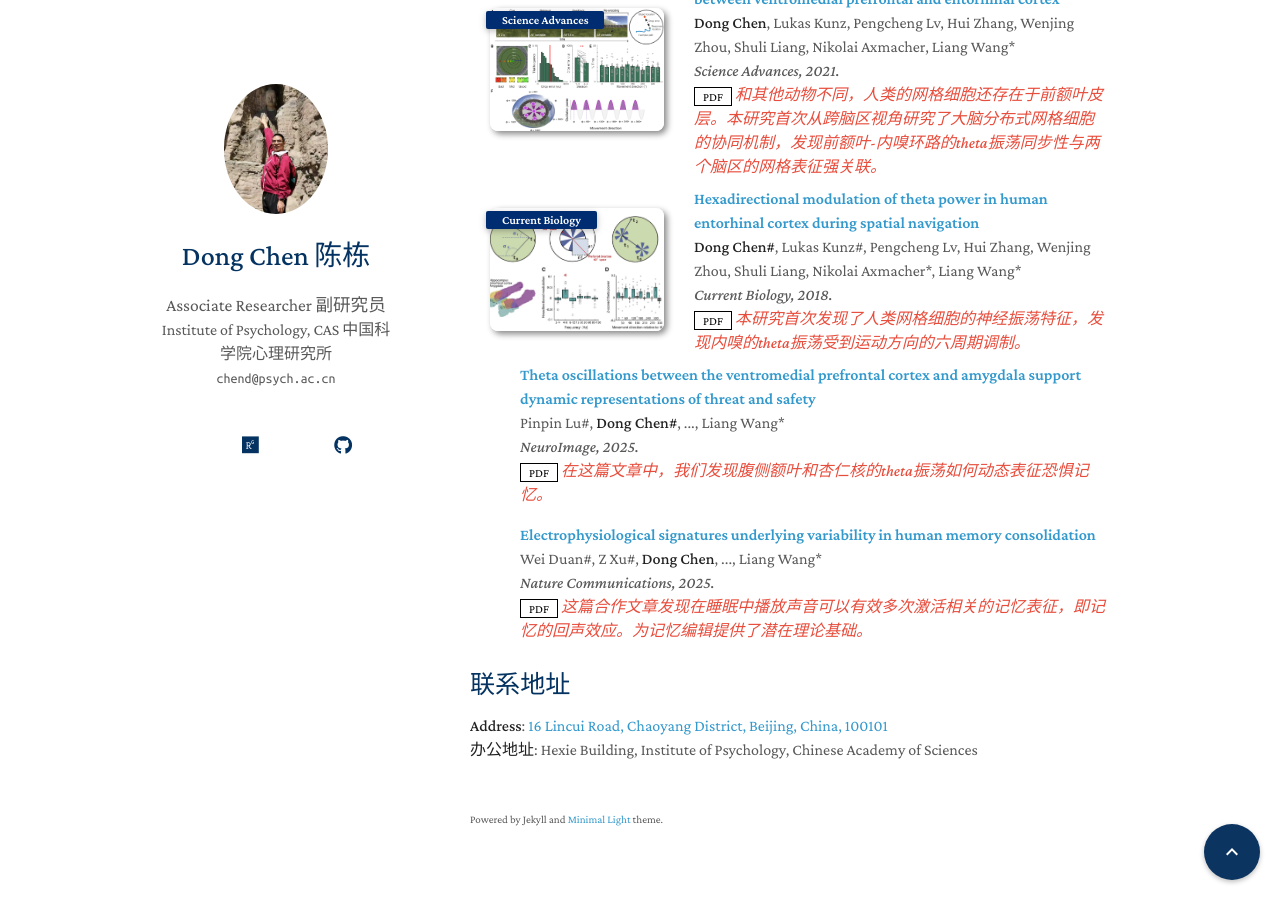
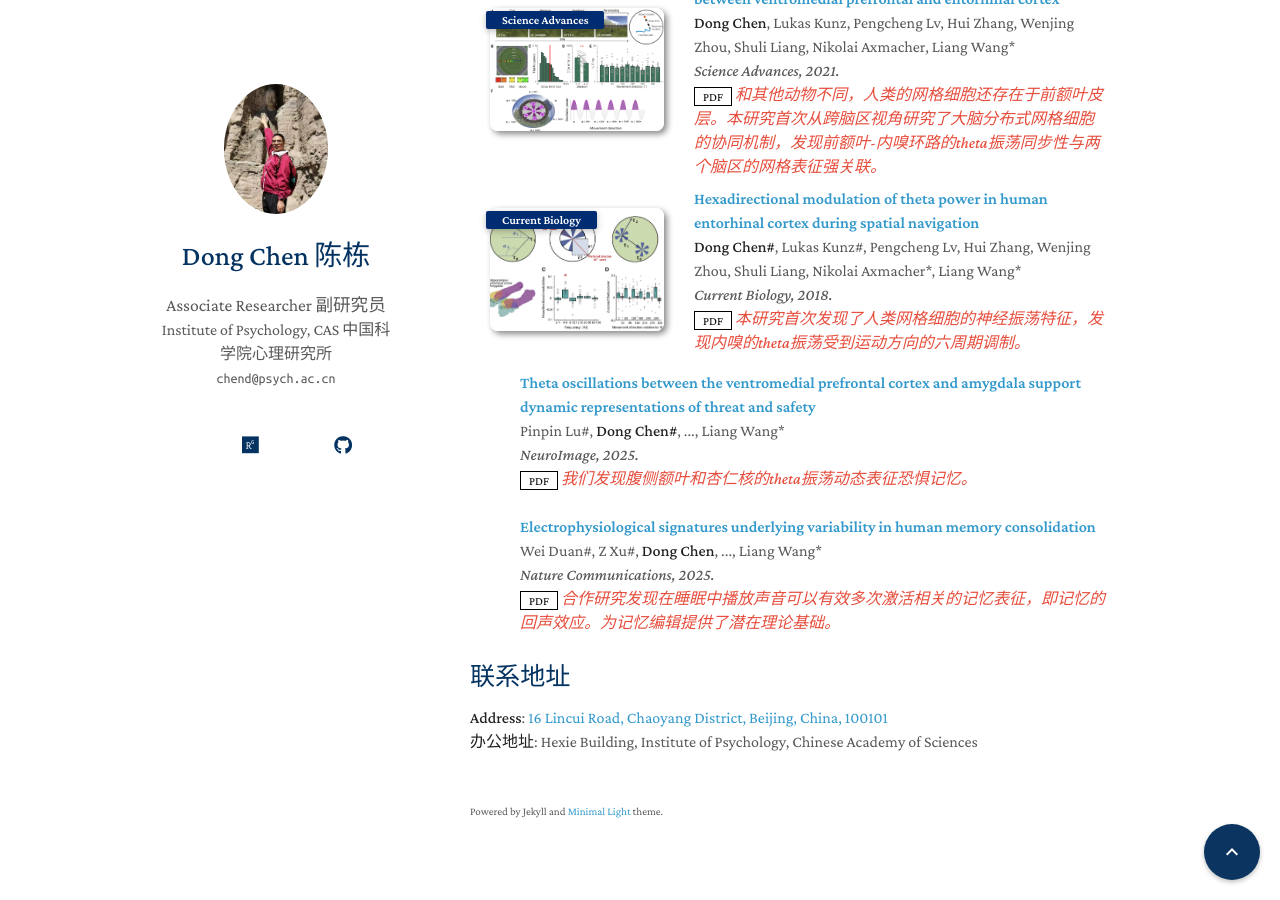
Before and after one commit to chendong567/chendong567.github.io, a Jekyll site: the page built from index.md, in a window 1280 px wide and 900 px high, scrolled down 1052 px. Built offline with Jekyll 4.4.1, drawn with Linux system fonts in a browser that asks for light colours; a style sheet for code colours, icons or effects is not loaded; our own code applies the rules of GitHub Pages for plain Markdown files.

Commit message:
Update publications.yml

```diff
--- a/_data/publications.yml
+++ b/_data/publications.yml
@@ -40,10 +40,10 @@ main:
     conference_short: NeuroImage
     conference: NeuroImage, 2025.
     pdf: https://www.sciencedirect.com/science/article/pii/S1053811925001661
-    notes: 在这篇文章中，我们发现腹侧额叶和杏仁核的theta振荡如何动态表征恐惧记忆。
+    notes: 我们发现腹侧额叶和杏仁核的theta振荡动态表征恐惧记忆。
   - title: Electrophysiological signatures underlying variability in human memory consolidation
     authors: Wei Duan#, Z Xu#, <strong>Dong Chen</strong>, ..., Liang Wang*
     conference_short:  Nature Communications
     conference: Nature Communications, 2025.
     pdf: https://www.nature.com/articles/s41467-025-57766-x
-    notes: 这篇合作文章发现在睡眠中播放声音可以有效多次激活相关的记忆表征，即记忆的回声效应。为记忆编辑提供了潜在理论基础。
+    notes: 合作研究发现在睡眠中播放声音可以有效多次激活相关的记忆表征，即记忆的回声效应。为记忆编辑提供了潜在理论基础。
```
